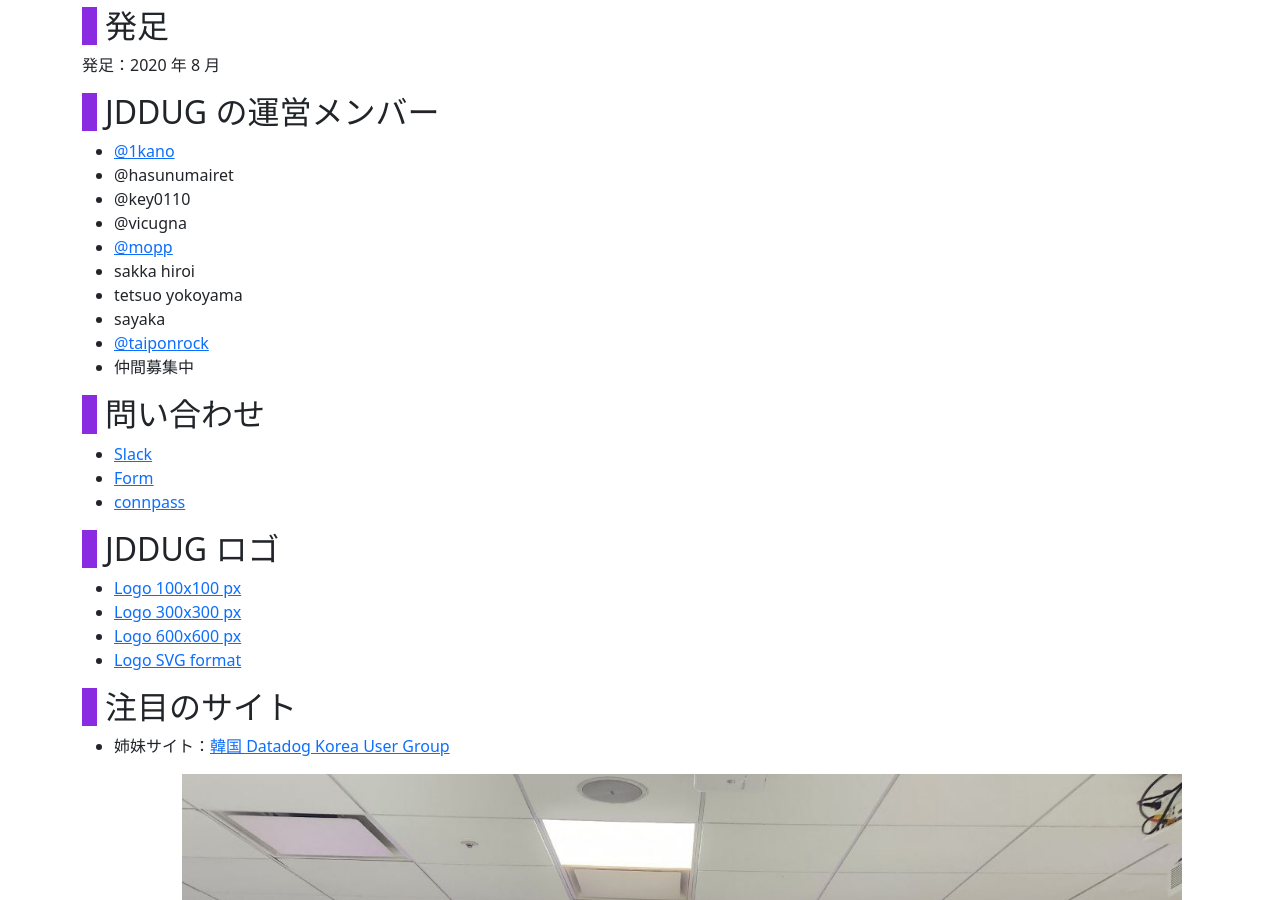
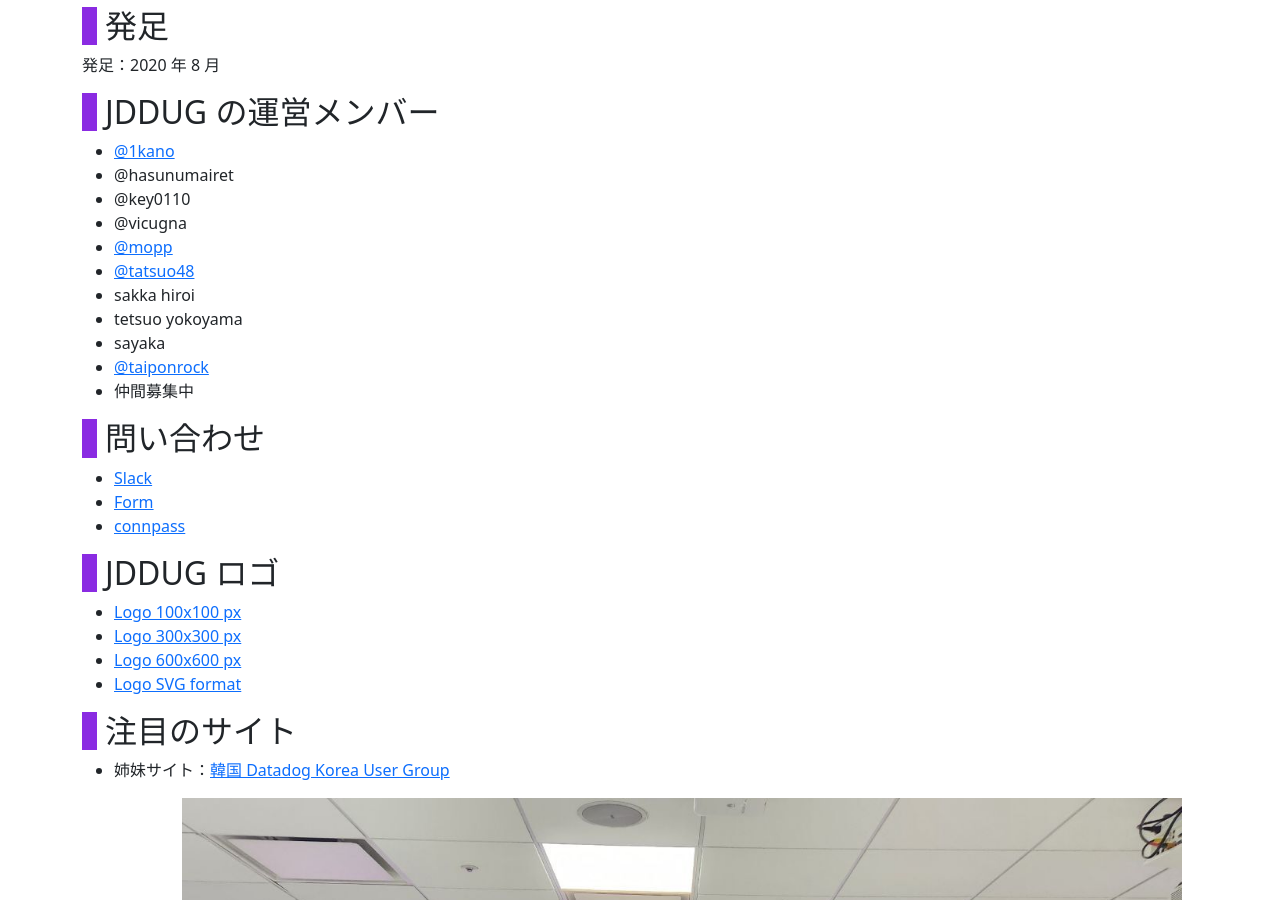
Before and after one commit to jdd-ug/jdd-ug.github.io, a Jekyll site: the page built from about.md, in a window 1280 px wide and 900 px high, scrolled down 803 px. Built offline with Jekyll 4.4.1, drawn with Linux system fonts in a browser that asks for light colours.

Commit message:
Update about.md

```diff
--- a/about.md
+++ b/about.md
@@ -21,6 +21,7 @@
 - @key0110
 - @vicugna
 - [@mopp](/authors/mopp)
+- [@tatsuo48](/authors/tatsuo48)
 - sakka hiroi
 - tetsuo yokoyama
 - sayaka
```
